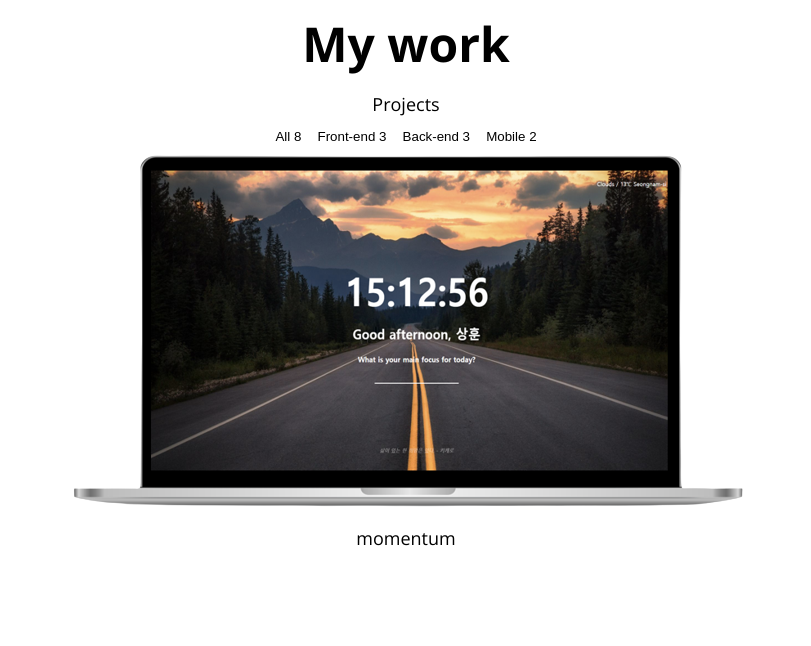
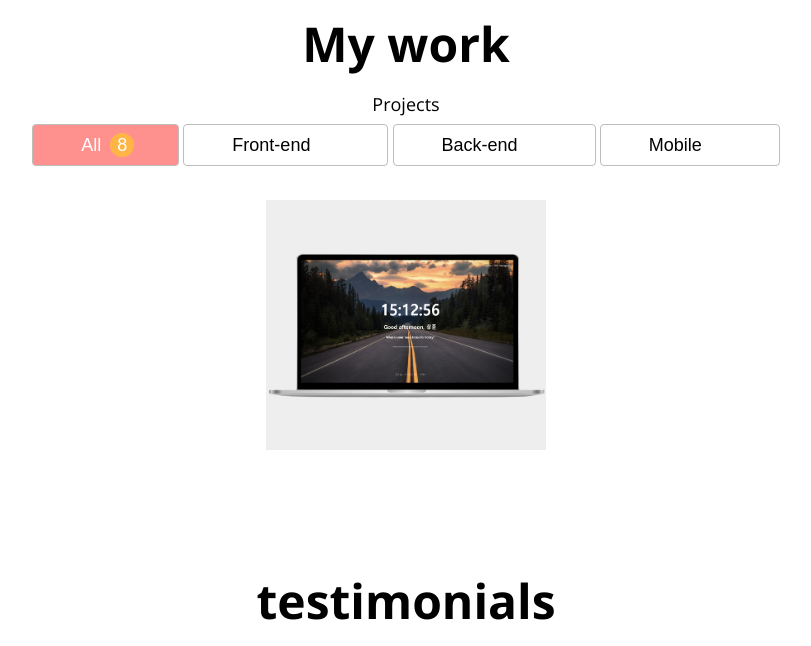
Before and after one commit to ysh038/Portfolio, a plain HTML site: page index.html in a window 1280 px wide. Shown: the part 2280-2926 px from the top of the page, without its empty margins (234-1045 px from the left). Drawn offline with nearby package versions, Linux system fonts and the light colour scheme.

Commit message:
CSS : works

```diff
--- a/index.html
+++ b/index.html
@@ -207,7 +207,7 @@
             <h1>My work</h1>
             <h3>Projects</h3>
             <div class="work__categoris">
-                <button class="category__btn">
+                <button class="category__btn active">
                     All <span class="category__count">8</span>
                 </button>
                 <button class="category__btn">
--- a/style.css
+++ b/style.css
@@ -270,3 +270,99 @@ p {
 .etc {
     padding: 20px;
 }
+
+/* Work */
+.work__categories {
+    margin: 40px;
+}
+.category__btn {
+    border: 1px solid var(--color-dark-white);
+    border-radius: var(--size-border-radius);
+    font-size: var(--font-regular);
+    padding: 8px 48px;
+}
+
+.category__btn.active .category__count,
+.category__btn:hover .category__count {
+    opacity: 1;
+    top: 0;
+}
+
+.category__btn.active,
+.category__btn:hover {
+    background-color: var(--color-pink);
+    color: var(--color-white);
+}
+.category__count {
+    background-color: var(--color-orange);
+    border-radius: 50%;
+    color: var(--color-white);
+    width: 24px;
+    height: 24px;
+    line-height: 24px;
+    display: inline-block;
+    position: relative;
+    top: -20px;
+    left: 4px;
+    opacity: 0;
+    transition: all var(--animation-duration) ease-in;
+}
+
+.work__projects {
+    display: flex;
+    flex-wrap: wrap;
+    justify-content: center;
+    margin-top: 32px;
+}
+
+.project {
+    position: relative;
+    display: flex;
+    justify-content: center;
+    align-items: center;
+    width: 280px;
+    height: 250px;
+    margin: 2px;
+    background-color: var(--color-light-white);
+}
+
+.project__img {
+    max-width: 100%;
+    max-height: 100%;
+}
+
+.project__description {
+    position: absolute;
+    display: flex;
+    background-color: black;
+    flex-direction: column;
+    justify-content: center;
+    top: 0;
+    left: 0;
+    width: 100%;
+    height: 100%;
+    opacity: 0;
+    transform: translateY(10px);
+    transition: all var(--animation-duration) ease-in;
+}
+
+.project:hover .project__description {
+    opacity: 0.8;
+    transform: translateY(0);
+}
+
+.project__description h3 {
+    color: var(--color-white);
+}
+
+.project__description h3:after {
+    content: "";
+    display: block;
+    position: relative;
+    left: 50%;
+    width: 25px;
+    height: 2px;
+    margin-left: -12px;
+    margin-top: 8px;
+    background-color: var(--color-dark-white);
+}
```
